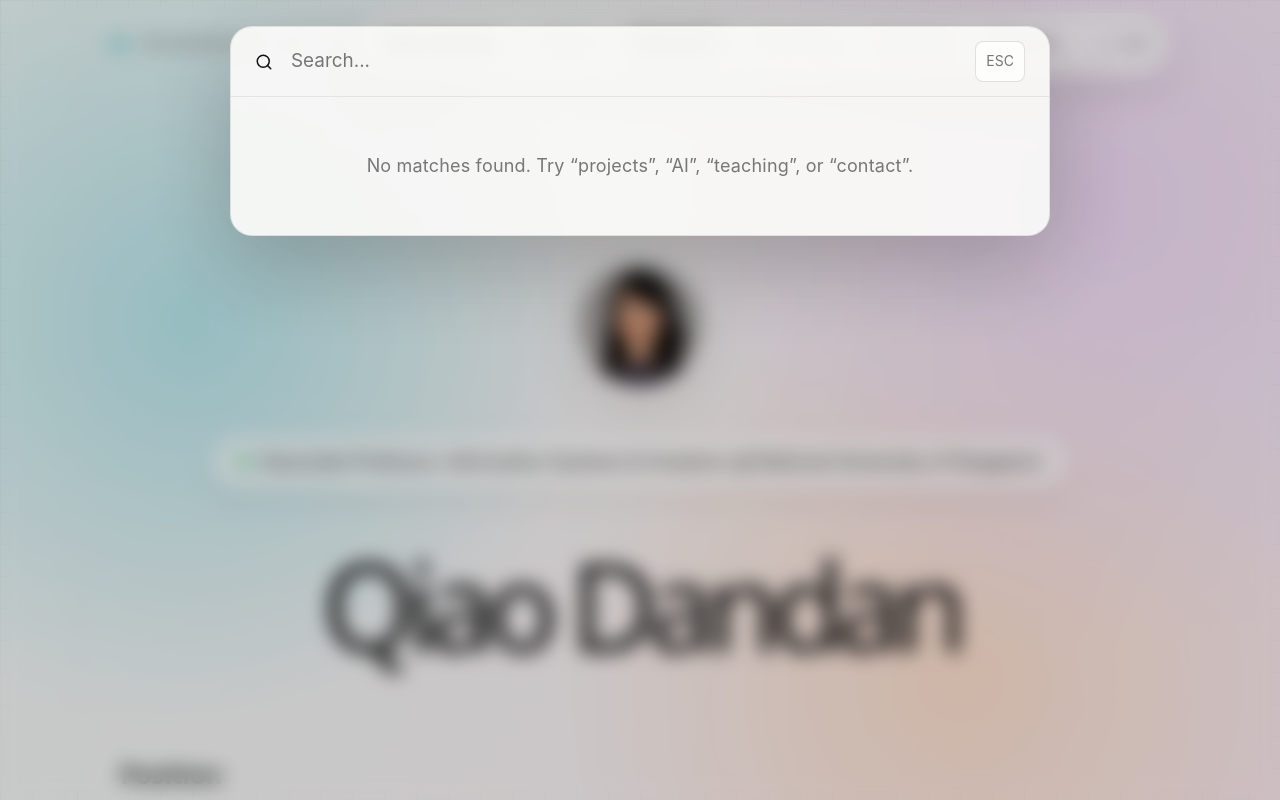
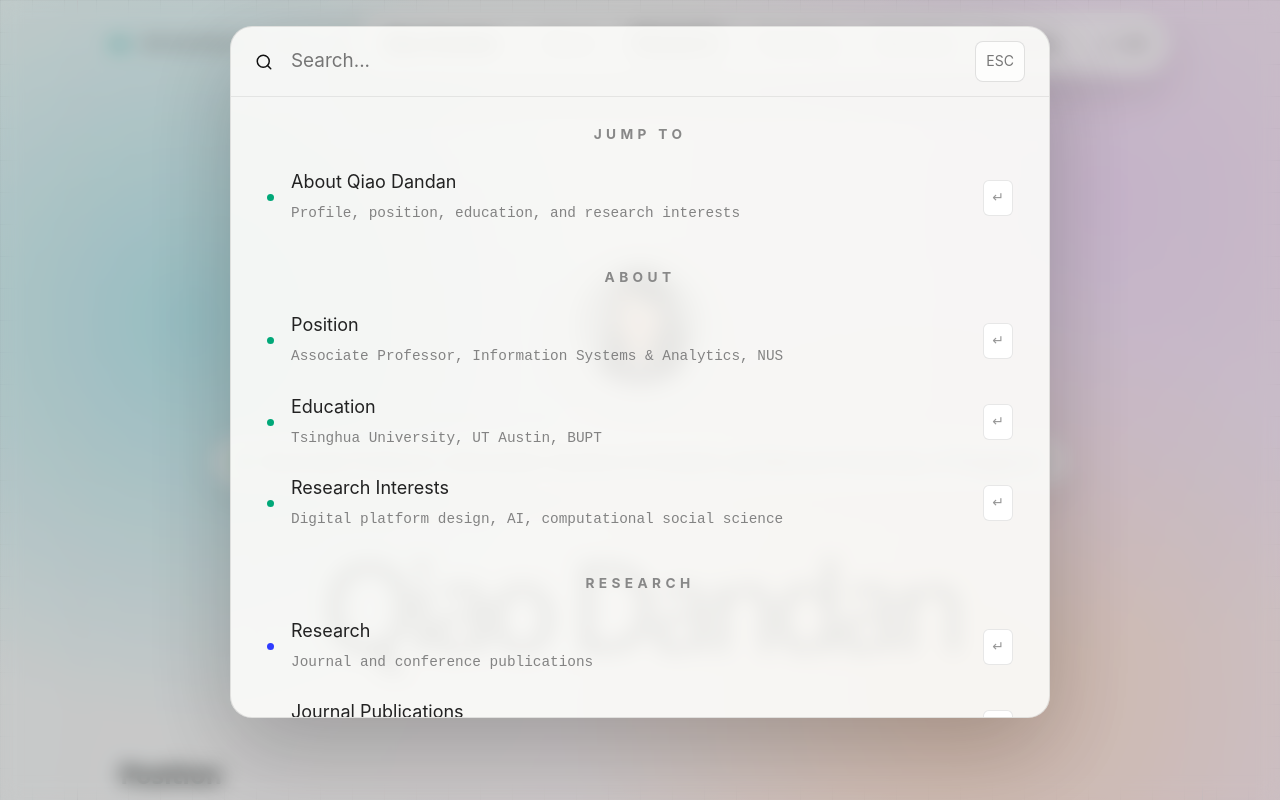
Before and after one commit to LeeZeHao/professorqiaodandanwebsite, a React (Vite) app: page / in a window 1280 px wide. Both pictures are taken after a click on the button "⌘K". Shown: the top 800 px of the page. Built offline with nearby package versions, Linux system fonts and the light colour scheme.

Commit message:
Add basic search

```diff
--- a/src/data/siteData.ts
+++ b/src/data/siteData.ts
@@ -25,4 +25,298 @@ export const navItems: { id: SectionId; label: string }[] = [
 ];
 
 export const searchItems: SearchItem[] = [
-]
+  {
+    id: "about-profile",
+    sectionId: "about",
+    group: "Jump to",
+    title: "About Qiao Dandan",
+    subtitle: "Profile, position, education, and research interests",
+    keywords: [
+      "about",
+      "qiao",
+      "dandan",
+      "qiao dandan",
+      "dandan qiao",
+      "associate professor",
+      "assistant professor",
+      "information systems",
+      "analytics",
+      "national university of singapore",
+      "nus",
+      "school of computing",
+      "profile",
+      "biography",
+    ],
+    color: "#00a878",
+  },
+  {
+    id: "about-position",
+    sectionId: "about",
+    group: "About",
+    title: "Position",
+    subtitle: "Associate Professor, Information Systems & Analytics, NUS",
+    keywords: [
+      "position",
+      "associate professor",
+      "assistant professor",
+      "information systems",
+      "analytics",
+      "national university of singapore",
+      "nus",
+      "2018",
+      "2024",
+      "present",
+    ],
+    color: "#00a878",
+  },
+  {
+    id: "about-education",
+    sectionId: "about",
+    group: "About",
+    title: "Education",
+    subtitle: "Tsinghua University, UT Austin, BUPT",
+    keywords: [
+      "education",
+      "phd",
+      "ph.d.",
+      "tsinghua",
+      "tsinghua university",
+      "visiting student",
+      "university of texas",
+      "ut austin",
+      "austin",
+      "beijing university of posts and telecommunications",
+      "bupt",
+      "bachelor",
+      "bs",
+      "b.s.",
+    ],
+    color: "#00a878",
+  },
+  {
+    id: "about-research-interests",
+    sectionId: "about",
+    group: "About",
+    title: "Research Interests",
+    subtitle: "Digital platform design, AI, computational social science",
+    keywords: [
+      "research interests",
+      "topics",
+      "methodologies",
+      "digital platform design",
+      "platform design",
+      "ai",
+      "business application",
+      "ai and business application",
+      "computational social science",
+      "computatioinal social science",
+      "computational methods",
+      "econometric analysis",
+      "field experiments",
+    ],
+    color: "#00a878",
+  },
+  {
+    id: "research-main",
+    sectionId: "research",
+    group: "Research",
+    title: "Research",
+    subtitle: "Journal and conference publications",
+    keywords: [
+      "research",
+      "publications",
+      "publication",
+      "papers",
+      "journal",
+      "journals",
+      "conference",
+      "conferences",
+      "article",
+      "articles",
+      "paper",
+      "papers",
+    ],
+    color: "#2f3cff",
+  },
+  {
+    id: "research-journals",
+    sectionId: "research",
+    group: "Research",
+    title: "Journal Publications",
+    subtitle: "Management Science, ISR, MISQ, JMIS, POM, DSS, TKDD",
+    keywords: [
+      "journal",
+      "journal publications",
+      "management science",
+      "information systems research",
+      "isr",
+      "mis quarterly",
+      "misq",
+      "journal of management information systems",
+      "jmis",
+      "production and operations management",
+      "pom",
+      "decision support systems",
+      "dss",
+      "information and management",
+      "information & management",
+      "acm transactions on knowledge discovery from data",
+      "tkdd",
+      "regurgitative training",
+      "large language models",
+      "ai and jobs",
+      "online labor platform",
+      "darknet",
+      "ride hailing",
+      "hate crimes",
+      "amazon answer",
+      "online q&a",
+      "vine",
+      "product review",
+      "monetary incentives",
+      "online reviews",
+      "query logs",
+      "search engine advertising",
+    ],
+    color: "#7c4dff",
+  },
+  {
+    id: "research-conferences",
+    sectionId: "research",
+    group: "Research",
+    title: "Conference Publications",
+    subtitle: "ICIS, CIST, PACIS, WISE, HICSS, WDS, SCECR",
+    keywords: [
+      "conference",
+      "conference publications",
+      "icis",
+      "international conference on information systems",
+      "cist",
+      "informs conference on information systems and technology",
+      "pacis",
+      "pacific asia conference on information systems",
+      "wise",
+      "workshop on information systems and economics",
+      "hicss",
+      "hawaii international conference on system sciences",
+      "wds",
+      "informs workshop on data science",
+      "scecr",
+      "statistical challenges in electronic commerce research",
+      "cswim",
+      "crowdfunding",
+      "video sharing",
+      "collaboration",
+      "crowdfunding success",
+      "amazon vine",
+      "darknet",
+      "ride hailing",
+      "racial hate crimes",
+      "pro social behavior",
+      "competitive advertising",
+    ],
+    color: "#7c4dff",
+  },
+  {
+    id: "teaching-main",
+    sectionId: "teaching",
+    group: "Teaching",
+    title: "Teaching",
+    subtitle: "Teaching interests and course instruction",
+    keywords: [
+      "teaching",
+      "courses",
+      "course",
+      "class",
+      "instructor",
+      "teaching assistant",
+      "ta",
+      "business analytics",
+      "platform design",
+      "computational social science",
+      "students",
+      "education",
+    ],
+    color: "#ff9f1c",
+  },
+  {
+    id: "teaching-interests",
+    sectionId: "teaching",
+    group: "Teaching",
+    title: "Teaching Interests",
+    subtitle: "Business analytics, platform design, computational social science",
+    keywords: [
+      "teaching interests",
+      "business analytics",
+      "platform design",
+      "computational social science",
+    ],
+    color: "#ff9f1c",
+  },
+  {
+    id: "teaching-courses",
+    sectionId: "teaching",
+    group: "Teaching",
+    title: "Class Instructor / Teaching Assistant",
+    subtitle: "IS6006, BT4222, BT4014",
+    keywords: [
+      "class instructor",
+      "teaching assistant",
+      "is6006",
+      "bt4222",
+      "bt4014",
+      "computational social science",
+      "mining business insights from web data",
+      "analytics driven design of adaptive systems",
+      "phd level",
+      "undergraduate level",
+      "national university of singapore",
+      "nus",
+    ],
+    color: "#ff9f1c",
+  },
+  {
+    id: "services-main",
+    sectionId: "services",
+    group: "Services",
+    title: "Services",
+    subtitle: "Academic, professional, and conference service",
+    keywords: [
+      "services",
+      "service",
+      "academic service",
+      "professional service",
+      "conference service",
+      "reviewer",
+      "reviewing",
+      "committee",
+      "editorial",
+      "session chair",
+      "organizing committee",
+      "university service",
+      "department service",
+    ],
+    color: "#00a8a8",
+  },
+  {
+    id: "awards-main",
+    sectionId: "awards",
+    group: "Awards",
+    title: "Awards",
+    subtitle: "Research, teaching, and professional recognition",
+    keywords: [
+      "awards",
+      "award",
+      "honors",
+      "honours",
+      "recognition",
+      "research award",
+      "teaching award",
+      "best paper",
+      "grant",
+      "fellowship",
+      "professional recognition",
+    ],
+    color: "#f05a28",
+  },
+];
--- a/src/styles/global.css
+++ b/src/styles/global.css
@@ -351,6 +351,7 @@ a {
   gap: 12px;
   padding: 0 24px;
   border-bottom: 1px solid rgba(20, 20, 20, 0.08);
+
 }
 
 .search-input-row input {
@@ -359,6 +360,8 @@ a {
   outline: 0;
   background: transparent;
   font-size: 1.05rem;
+  color: #111;
+  caret-color: #111;
 }
 
 .search-input-row button {
```
